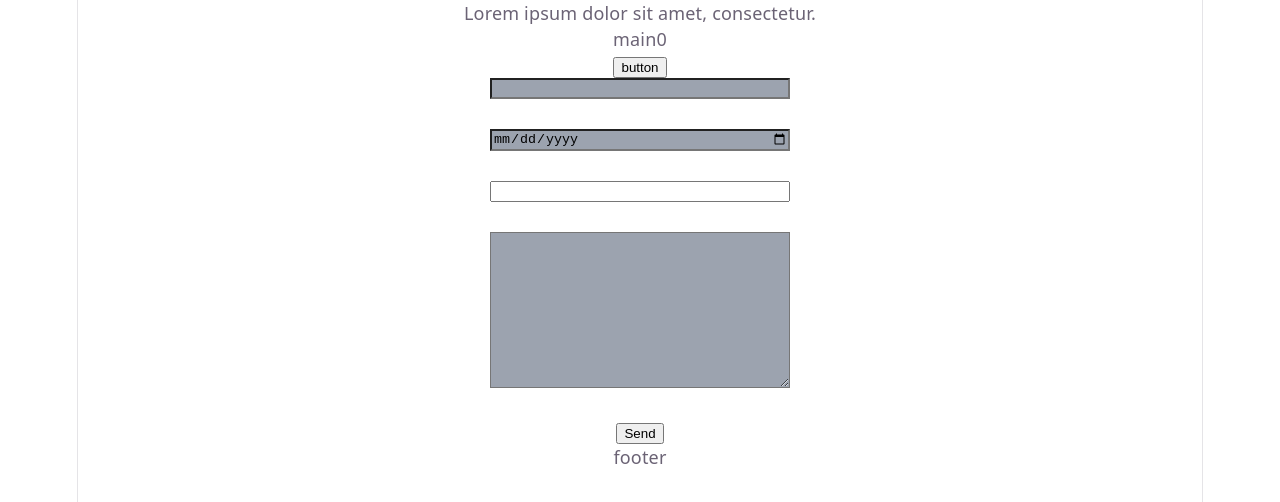
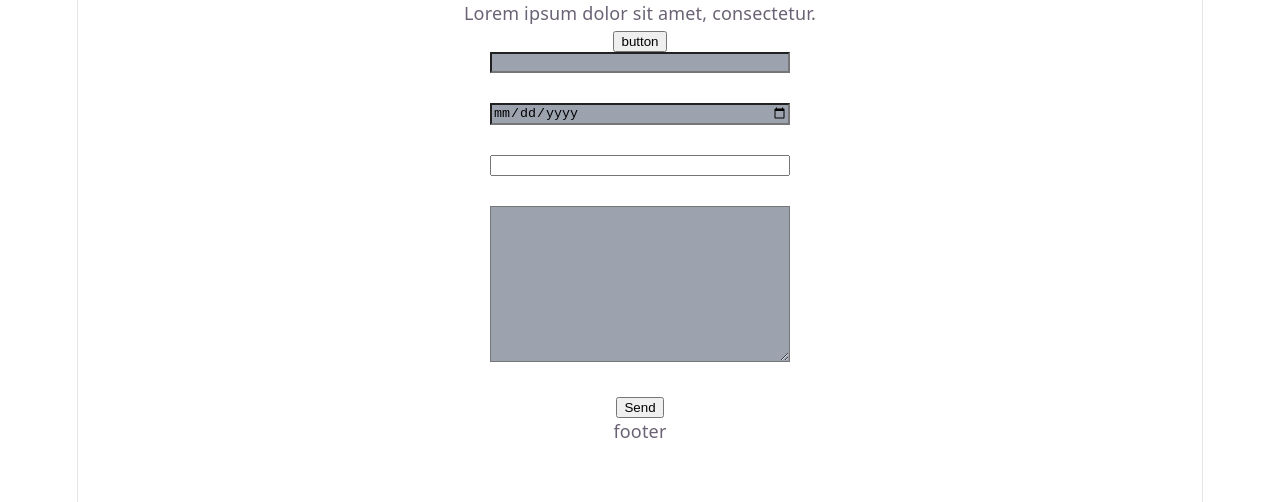
Before and after one commit to Assylzhan91/react-redux-toolkit, a React (Vite) app: page / in a window 1280 px wide. Shown: the top 502 px of the page. Built offline with nearby package versions, Linux system fonts and the light colour scheme.

Commit message:
lesson 52

```diff
--- a/src/App.tsx
+++ b/src/App.tsx
@@ -1,4 +1,4 @@
-import { type JSX, useEffect, useState } from "react";
+import { type JSX, useCallback, useState } from "react";
 
 import { Button } from "./components/Button/Button.tsx";
 import "./App.css";
@@ -7,22 +7,11 @@ import type { IFormData } from "./models/data-interface.ts";
 import { JournalList } from "./components/JournalList/JournalList.tsx";
 
 function App() {
-  const [timerKey, setTimerKey] = useState(0);
-  const [reset, setReset] = useState(Math.random);
   const [journalList, setJournalList] = useState<IFormData[]>([]);
 
-  useEffect(() => {
-    const interval = setInterval(() => {
-      setTimerKey((prevKey) => prevKey + 1);
-    }, 10000);
-
-    return () => clearInterval(interval);
+  const handleDataForm = useCallback((form: IFormData) => {
+    setJournalList((prevState) => [...prevState, form]);
   }, []);
-
-  function handleDataForm(form: IFormData): void {
-    setReset(Math.random());
-    setJournalList((prevState) => [...prevState, form]);
-  }
 
   let list: JSX.Element = <p>Lorem ipsum dolor sit amet, consectetur.</p>;
   if (journalList.length) {
@@ -40,9 +29,8 @@ function App() {
     <>
       <header>{list}</header>
       <main>
-        main{timerKey}
-        <Button key={timerKey} onClick={() => console.log("asdas")} text="button"></Button>
-        <JournalForm key={reset} outputCb={handleDataForm}></JournalForm>
+        <Button onClick={() => console.log("asdas")} text="button"></Button>
+        <JournalForm outputCb={handleDataForm}></JournalForm>
       </main>
       <footer>footer</footer>
     </>
--- a/src/components/JournalForm/JournalForm.tsx
+++ b/src/components/JournalForm/JournalForm.tsx
@@ -1,67 +1,200 @@
-import type { JSX } from "react";
-import { type SyntheticEvent, useState } from "react";
+import type { ChangeEvent, JSX } from "react";
+import { type SyntheticEvent, useEffect, useReducer } from "react";
 import styles from "./JournalForm.module.scss";
 import { Button } from "../Button/Button.tsx";
 import type { IFormData } from "../../models/data-interface.ts";
 import classNames from "classnames";
 
+const ACTION_TYPES = {
+  SUBMIT_FORM: "SUBMIT_FORM",
+  RESET: "RESET",
+  CLEAR: "CLEAR",
+  SET_VALUE: "SET_VALUE"
+} as const;
+
+type Field = keyof IFormDataState["values"];
+
+type SetValueActionType = {
+  type: typeof ACTION_TYPES.SET_VALUE;
+  payload: Partial<Record<Field, string>>;
+};
+
+type ResetActionType = {
+  type: typeof ACTION_TYPES.RESET;
+};
+
+type ClearActionType = {
+  type: typeof ACTION_TYPES.CLEAR;
+};
+
+type SubmitFormActionType = {
+  type: typeof ACTION_TYPES.SUBMIT_FORM;
+  payload: IFormDataState["values"];
+};
+
+type FormActionType = SubmitFormActionType | ResetActionType | ClearActionType | SetValueActionType;
+type IFormValues = IFormDataState["values"];
+
 interface JournalFormProps {
   outputCb: (form: IFormData) => void;
 }
 
+interface IFormDataState {
+  validators: {
+    title: boolean;
+    date: boolean;
+    post: boolean;
+  };
+  values: {
+    title: string;
+    date: string;
+    post: string;
+    tag?: string;
+  };
+  isSubmitted: boolean;
+}
+
+const formData: IFormDataState = {
+  validators: {
+    title: false,
+    date: false,
+    post: false
+  },
+  values: {
+    title: "",
+    date: "",
+    post: "",
+    tag: ""
+  },
+  isSubmitted: false
+};
+
+function reducer(state: IFormDataState, action: FormActionType): IFormDataState {
+  switch (action.type) {
+    case ACTION_TYPES.SUBMIT_FORM: {
+      const { post, title, date, tag } = action.payload;
+      return {
+        ...state,
+        values: {
+          title: title.trim(),
+          date: date.trim(),
+          post: post.trim(),
+          tag: tag?.trim() ?? ""
+        },
+        validators: {
+          post: !post,
+          date: !date,
+          title: !title
+        },
+        isSubmitted: !!post && !!date && !!title
+      };
+    }
+    case ACTION_TYPES.RESET: {
+      return {
+        ...state,
+        validators: {
+          title: false,
+          date: false,
+          post: false
+        },
+        isSubmitted: false
+      };
+    }
+    case ACTION_TYPES.CLEAR: {
+      return {
+        ...state,
+        values: formData.values,
+        isSubmitted: false
+      };
+    }
+    case ACTION_TYPES.SET_VALUE: {
+      return {
+        ...state,
+        values: {
+          ...state.values,
+          ...action.payload
+        }
+      };
+    }
+
+    default: {
+      throw Error(`Unknown action: ${action}`);
+    }
+  }
+}
+
 export const JournalForm = ({ outputCb }: JournalFormProps): JSX.Element => {
-  const [inputData, setInputData] = useState("");
-  const [formValidateState, setFormValidateState] = useState({
-    title: true,
-    post: true,
-    date: true
-  });
+  const [state, dispatch] = useReducer(reducer, formData);
+  const { values, isSubmitted } = state;
+
+  useEffect(() => {
+    let timer: ReturnType<typeof setTimeout>;
+    if (!values.title || !values.date || !values.post)
+      timer = setTimeout(() => {
+        dispatch({ type: ACTION_TYPES.RESET });
+      }, 2000);
+
+    return () => clearTimeout(timer);
+  }, [values]);
+
+  useEffect(() => {
+    if (isSubmitted) {
+      outputCb({ ...values });
+      dispatch({ type: ACTION_TYPES.CLEAR });
+    }
+  }, [isSubmitted, outputCb, values]);
 
   const addJournal = (e: SyntheticEvent<HTMLFormElement>) => {
     e.preventDefault();
     const formData = new FormData(e.currentTarget);
-    let isFormValidate = false;
-
-    const data = Object.fromEntries(formData.entries()) as unknown as IFormData;
-    setFormValidateState((state) => ({ ...state, title: !!data.title?.trim() }));
-    setFormValidateState((state) => ({ ...state, date: !!data.date?.trim() }));
-    setFormValidateState((state) => ({ ...state, post: !!data.post?.trim() }));
-
-    if (!data.title?.trim()) {
-      isFormValidate = true;
-    }
-    if (!data.date?.trim()) {
-      isFormValidate = true;
-    }
-    if (!data.post?.trim()) {
-      isFormValidate = true;
-    }
-
-    if (isFormValidate) return;
-    outputCb(data);
+    const formValues = Object.fromEntries(formData.entries()) as unknown as IFormData;
+    const values: IFormValues = {
+      title: formValues.title.trim(),
+      date: formValues.date.trim(),
+      post: formValues.post.trim()
+    };
+    dispatch({ type: ACTION_TYPES.SUBMIT_FORM, payload: values });
   };
 
+  function onChangeHandler(e: ChangeEvent<HTMLInputElement | HTMLTextAreaElement>) {
+    dispatch({ type: ACTION_TYPES.SET_VALUE, payload: { [e.target.name]: e.target.value } });
+  }
+
   const inputValidateTitle = classNames(styles.input, {
-    [styles["input-error"]]: !formValidateState.title
+    [styles["input-error"]]: state.validators.title
   });
   const inputValidateDate = classNames(styles.input, {
-    [styles["input-error"]]: !formValidateState.date
+    [styles["input-error"]]: state.validators.date
   });
   const inputValidatePost = classNames(styles.input, {
-    [styles["input-error"]]: !formValidateState.post
+    [styles["input-error"]]: state.validators.post
   });
 
   return (
     <form className={styles.journal} onSubmit={(e) => addJournal(e)}>
-      <input type="text" name="title" className={inputValidateTitle} />
-      <input type="date" name="date" className={inputValidateDate} />
       <input
-        name="tag"
         type="text"
-        value={inputData}
-        onChange={(e) => setInputData(e.target.value)}
+        value={values.title}
+        name="title"
+        className={inputValidateTitle}
+        onChange={(e) => onChangeHandler(e)}
       />
-      <textarea name="post" id="" cols={30} rows={10} className={inputValidatePost}></textarea>
+      <input
+        type="date"
+        value={values.date}
+        onChange={(e) => onChangeHandler(e)}
+        name="date"
+        className={inputValidateDate}
+      />
+      <input name="tag" type="text" value={values?.tag} onChange={(e) => onChangeHandler(e)} />
+      <textarea
+        value={values.post}
+        name="post"
+        cols={30}
+        rows={10}
+        className={inputValidatePost}
+        onChange={(e) => onChangeHandler(e)}
+      ></textarea>
       <Button text="Send" onClick={() => console.log("asdsa")}></Button>
     </form>
   );
--- a/src/models/data-interface.ts
+++ b/src/models/data-interface.ts
@@ -1,6 +1,6 @@
 export interface IFormData {
   date: string;
   post: string;
-  tag: string;
+  tag?: string;
   title: string;
 }
```
